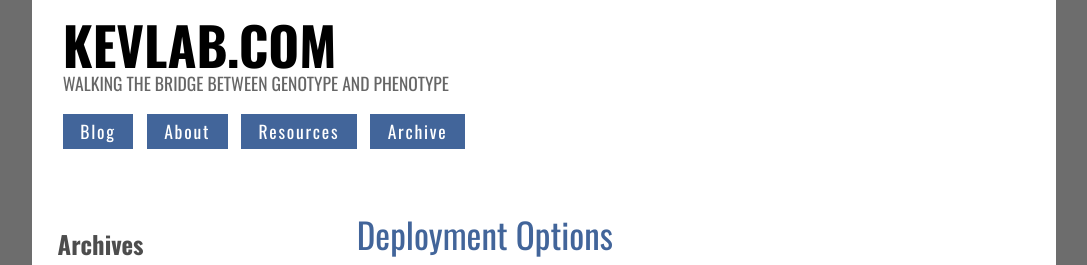
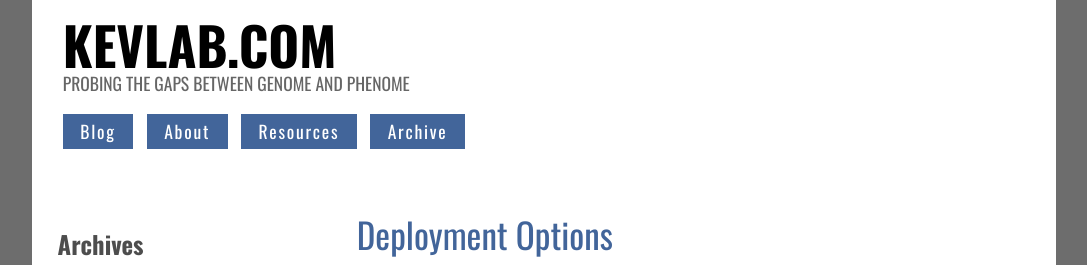
Before and after one commit to kjdudley/kjdudley.github.io, a Jekyll site: the page built from index.html, in a window 1280 px wide. Shown: the top 265 px of the page, without its empty margins (96-1183 px from the left). Built offline with Jekyll 4.4.1, drawn with Linux system fonts in a browser that asks for light colours; the list of posts is cut into pages by our own code.

Commit message:
changed tagline to 'Probing The Gaps Between Genome And Phenome'

```diff
--- a/_config.yml
+++ b/_config.yml
@@ -3,7 +3,7 @@ title: KEVLAB.COM
 description: "Companion blog to the lynda.com course, Jekyll for Web Designers. This site is designed to present Jekyll to web designers in a clear, concise way, and provide a resource and reference for those that are new to Jekyll."
 baseurl: ""
 url: "http://kevlab.com"
-tagline: Walking The Bridge Between Genotype And Phenotype
+tagline: Probing The Gaps Between Genome And Phenome
 
 # Build settings
 markdown: kramdown
```
